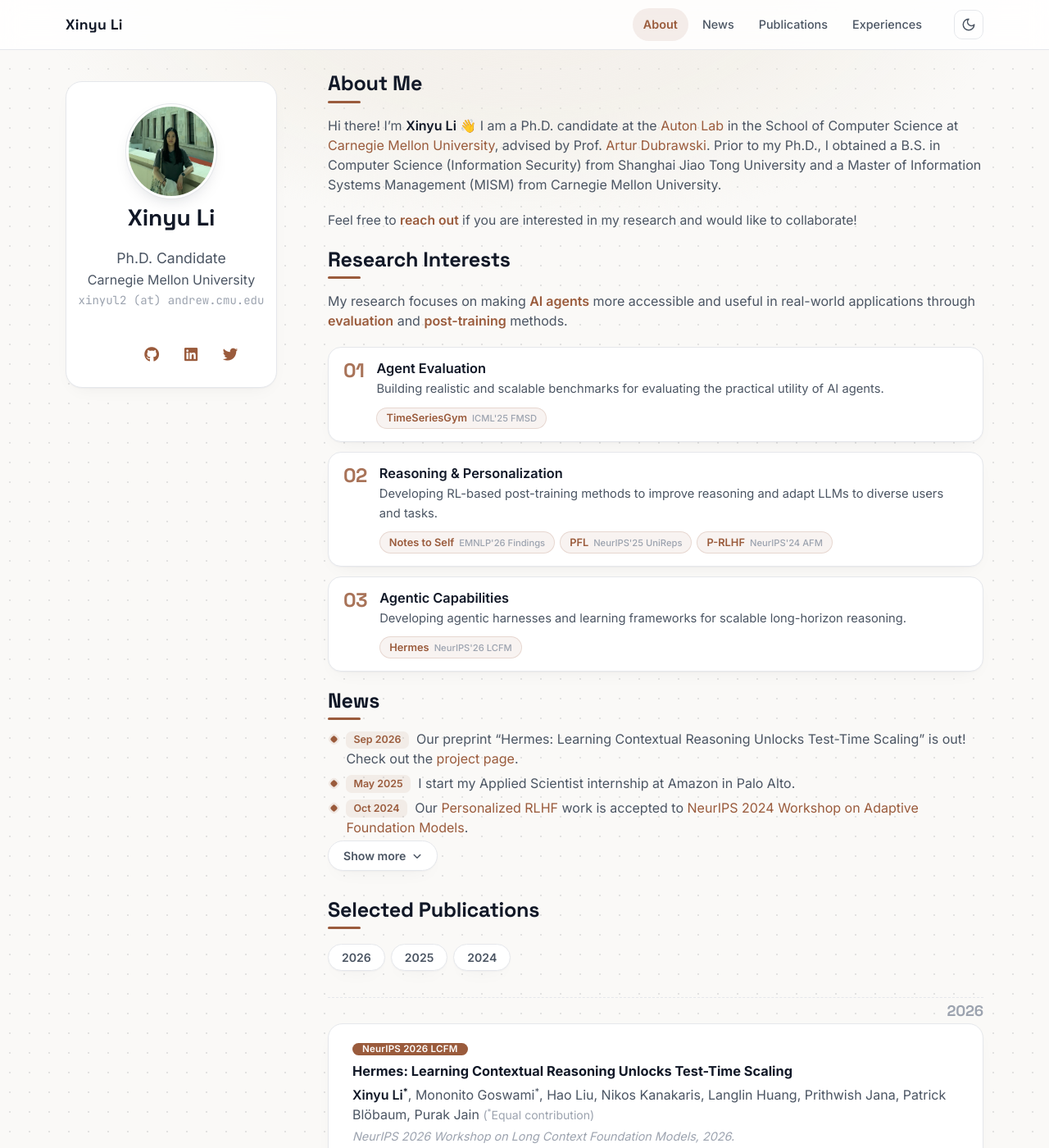
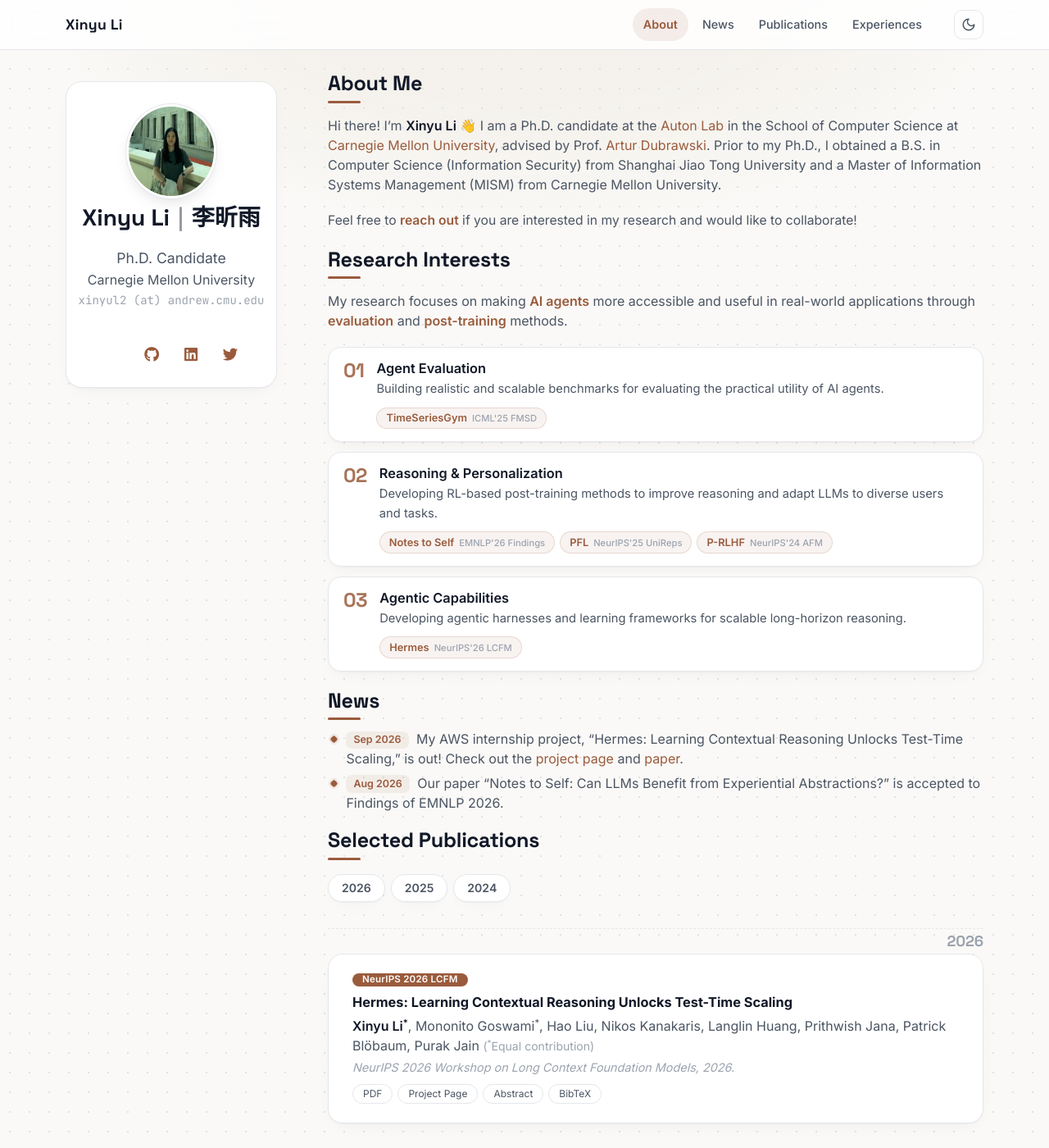
Before and after one commit to rachellxy/rachellxy.github.io, a Jekyll site: the page built from index.md, in a window 1280 px wide and 1400 px high. Shown: the whole window at 82% size. Built offline with Jekyll 4.4.1, drawn with Linux system fonts in a browser that asks for light colours; nearby versions of some CDN libraries; a style sheet for code colours, icons or effects is not loaded; part of the change alters nothing that is shown.

Commit message:
Show name as Xinyu Li | 李昕雨 without hover animation; trim News
Co-Authored-By: Claude Opus 5.5 <noreply@anthropic.com>

```diff
--- a/_layouts/homepage.html
+++ b/_layouts/homepage.html
@@ -79,21 +79,10 @@
       <link rel="stylesheet" href="./assets/css/publications-no-dark-mode.css">
     {% endif %}
 
-    <!-- Hover: decode the English name into the Chinese one (namescramble.js) -->
     <style>
-      .name {
-        display: block;
-        cursor: default;
-        line-height: 1.2;
-        min-height: 1.2em;
-        width: 100%;
-        text-align: center;
-        white-space: nowrap;
-      }
-      /* the .cn span only carries the target text for the scramble script */
-      .name.has-cn .cn { display: none; }
-      .name .en { display: inline-block; min-height: 1.2em; }
-      .name .en.zh { font-family: "KaiTi","KaiTi_GB2312","Kaiti SC","STKaiti","DFKai-SB","BiauKai","AR PL KaitiM GB","AR PL UKai CN", serif; }
+      .name { display: block; line-height: 1.2; width: 100%; text-align: center; }
+      .name .sep { margin: 0 0.35em; opacity: 0.45; font-weight: 400; }
+      .name .cn { font-family: "KaiTi","KaiTi_GB2312","Kaiti SC","STKaiti","DFKai-SB","BiauKai","AR PL KaitiM GB","AR PL UKai CN", serif; }
     </style>
   </head>
 
@@ -128,16 +117,7 @@
           <a class="image avatar"><img src="{{ site.avatar }}" alt="Portrait of {{ site.title }}" width="600" height="600" fetchpriority="high" /></a>
         {% endif %}
 
-        {% if site.title_cn %}
-        <h1 class="name has-cn">
-          <span class="en">{{ site.title }}</span>
-          <span class="cn">{{ site.title_cn }}</span>
-        </h1>
-        {% else %}
-        <h1 class="name no-cn">
-          <span class="en">{{ site.title }}</span>
-        </h1>
-        {% endif %}
+        <h1 class="name">{{ site.title }}{% if site.title_cn %}<span class="sep">|</span><span class="cn" lang="zh">{{ site.title_cn }}</span>{% endif %}</h1>
 
         {% if site.position %}
           <position style="font-size:1.10rem;">{{ site.position }}</position><br>
@@ -195,6 +175,5 @@
     <script src="{{ "/assets/js/cursorlight.js" | relative_url }}"></script>
     <script src="{{ "/assets/js/progress.js" | relative_url }}"></script>
     <script src="{{ "/assets/js/backtotop.js" | relative_url }}?v=2"></script>
-    <script src="{{ "/assets/js/namescramble.js" | relative_url }}?v=2"></script>
   </body>
 </html>
--- a/assets/js/namescramble.js
+++ /dev/null
@@ -1,82 +0,0 @@
-// Hovering the name "decodes" it into the Chinese name and back:
-// characters flicker through random glyphs, then lock in one by one.
-(function () {
-  var h = document.querySelector('h1.name.has-cn');
-  if (!h) return;
-  var enEl = h.querySelector('.en');
-  var cnEl = h.querySelector('.cn');
-  if (!enEl || !cnEl) return;
-
-  var EN = enEl.textContent.trim();
-  var CN = cnEl.textContent.trim();
-  if (!CN) return;
-
-  var SYM = '!<>-_\\/[]{}=+*^?#';
-  var reduced =
-    window.matchMedia && matchMedia('(prefers-reduced-motion: reduce)').matches;
-
-  var queue = [];
-  var frame = 0;
-  var raf = null;
-
-  function randChar() {
-    return SYM.charAt(Math.floor(Math.random() * SYM.length));
-  }
-
-  function setText(t, zh) {
-    enEl.textContent = t;
-    enEl.classList.toggle('zh', zh);
-  }
-
-  function tick(zh) {
-    var out = '';
-    var done = 0;
-    for (var i = 0; i < queue.length; i++) {
-      var q = queue[i];
-      if (frame >= q.end) {
-        done++;
-        out += q.to;
-      } else if (frame >= q.start) {
-        if (!q.ch || Math.random() < 0.35) q.ch = randChar();
-        out += q.ch;
-      } else {
-        out += q.from;
-      }
-    }
-    setText(out, zh);
-    if (done < queue.length) {
-      frame++;
-      raf = requestAnimationFrame(function () { tick(zh); });
-    } else {
-      raf = null;
-    }
-  }
-
-  function scrambleTo(target, zh) {
-    if (raf) cancelAnimationFrame(raf);
-    if (reduced) { setText(target, zh); return; }
-    var from = enEl.textContent;
-    var len = Math.max(from.length, target.length);
-    queue = [];
-    for (var i = 0; i < len; i++) {
-      var start = Math.floor(Math.random() * 10);
-      queue.push({
-        from: from.charAt(i) || '',
-        to: target.charAt(i) || '',
-        start: start,
-        end: start + 8 + Math.floor(Math.random() * 14),
-        ch: null
-      });
-    }
-    frame = 0;
-    tick(zh);
-  }
-
-  h.addEventListener('mouseenter', function () { scrambleTo(CN, true); });
-  h.addEventListener('mouseleave', function () { scrambleTo(EN, false); });
-  // touch devices have no hover: tap toggles
-  h.addEventListener('click', function () {
-    var zh = !enEl.classList.contains('zh');
-    scrambleTo(zh ? CN : EN, zh);
-  });
-})();
--- a/index.md
+++ b/index.md
@@ -56,21 +56,8 @@ My research focuses on making <span class="hl">AI agents</span> more accessible
 
 ## News
 
-- <span class="news-date">Sep 2026</span> Our preprint "Hermes: Learning Contextual Reasoning Unlocks Test-Time Scaling" is out! Check out the [project page](./blog/2026/hermes.html).
-- <span class="news-date">May 2025</span> I start my Applied Scientist internship at Amazon in Palo Alto.
-- <span class="news-date">Oct 2024</span> Our [Personalized RLHF](https://arxiv.org/abs/2402.05133) work is accepted to [NeurIPS 2024 Workshop on Adaptive Foundation Models](https://adaptive-foundation-models.org/index.html).
-
-<details class="news-more" markdown="0">
-<summary>
-  <span class="nm-more">Show more</span>
-  <span class="nm-less">Show less</span>
-  <span class="nm-chevron" aria-hidden="true"><svg width="12" height="12" viewBox="0 0 16 16" fill="none"><path d="M3 6l5 5 5-5" stroke="currentColor" stroke-width="2" stroke-linecap="round" stroke-linejoin="round"/></svg></span>
-</summary>
-<ul>
-<li><span class="news-date">Jun 2024</span> I give an invited talk on our <a href="https://arxiv.org/abs/2402.05133">Personalized RLHF</a> work at Mila RLHF reading group.</li>
-<li><span class="news-date">Jun 2024</span> I start my internship at the <a href="https://www.microsoft.com/en-us/research/group/biomedical-imaging/">Biomedical Imaging team</a> at Microsoft Research Cambridge.</li>
-</ul>
-</details>
+- <span class="news-date">Sep 2026</span> My AWS internship project, "Hermes: Learning Contextual Reasoning Unlocks Test-Time Scaling," is out! Check out the [project page](./blog/2026/hermes.html) and [paper](https://arxiv.org/abs/2609.38332).
+- <span class="news-date">Aug 2026</span> Our paper "Notes to Self: Can LLMs Benefit from Experiential Abstractions?" is accepted to Findings of EMNLP 2026.
 
 {% include_relative _includes/publications.md %}
 
```
